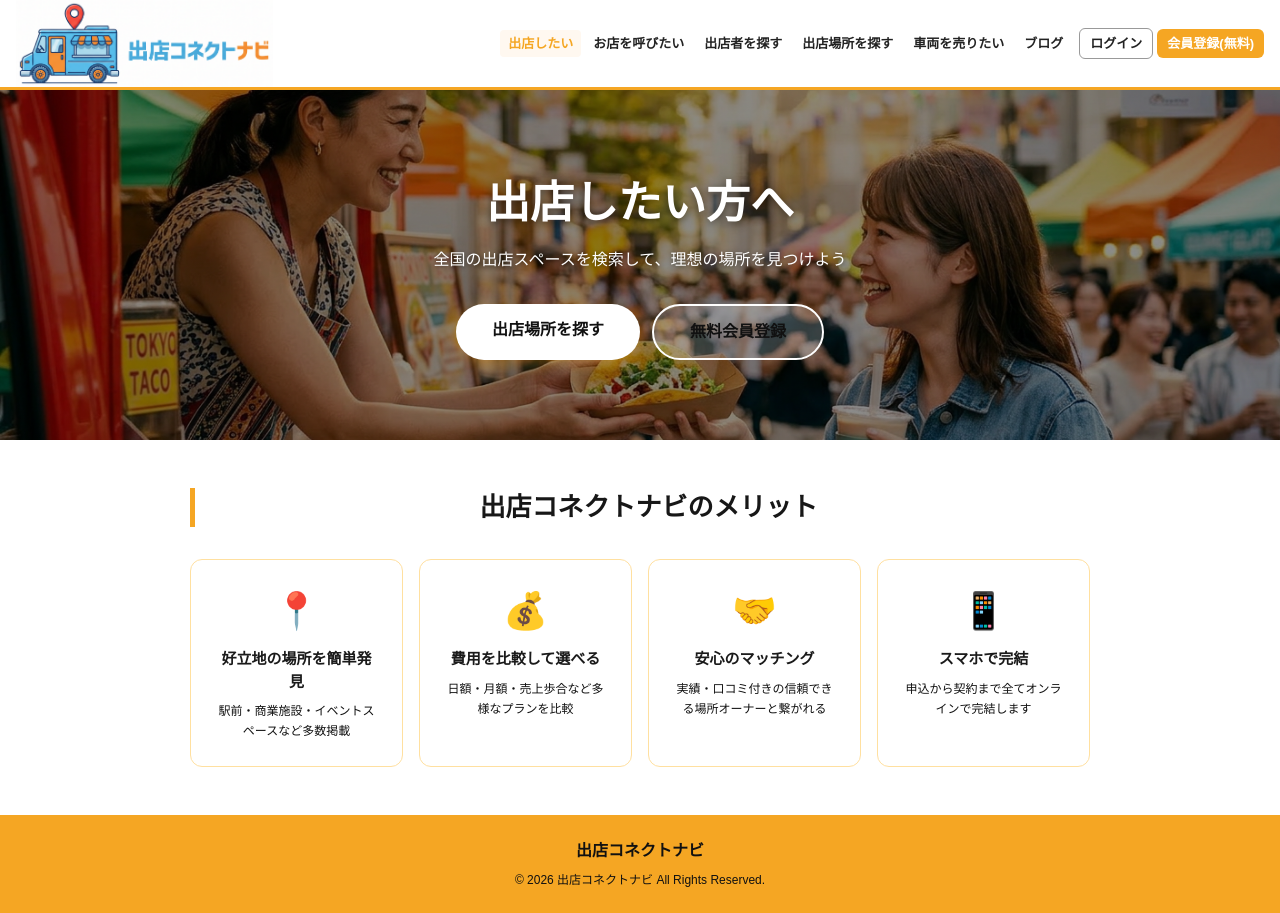
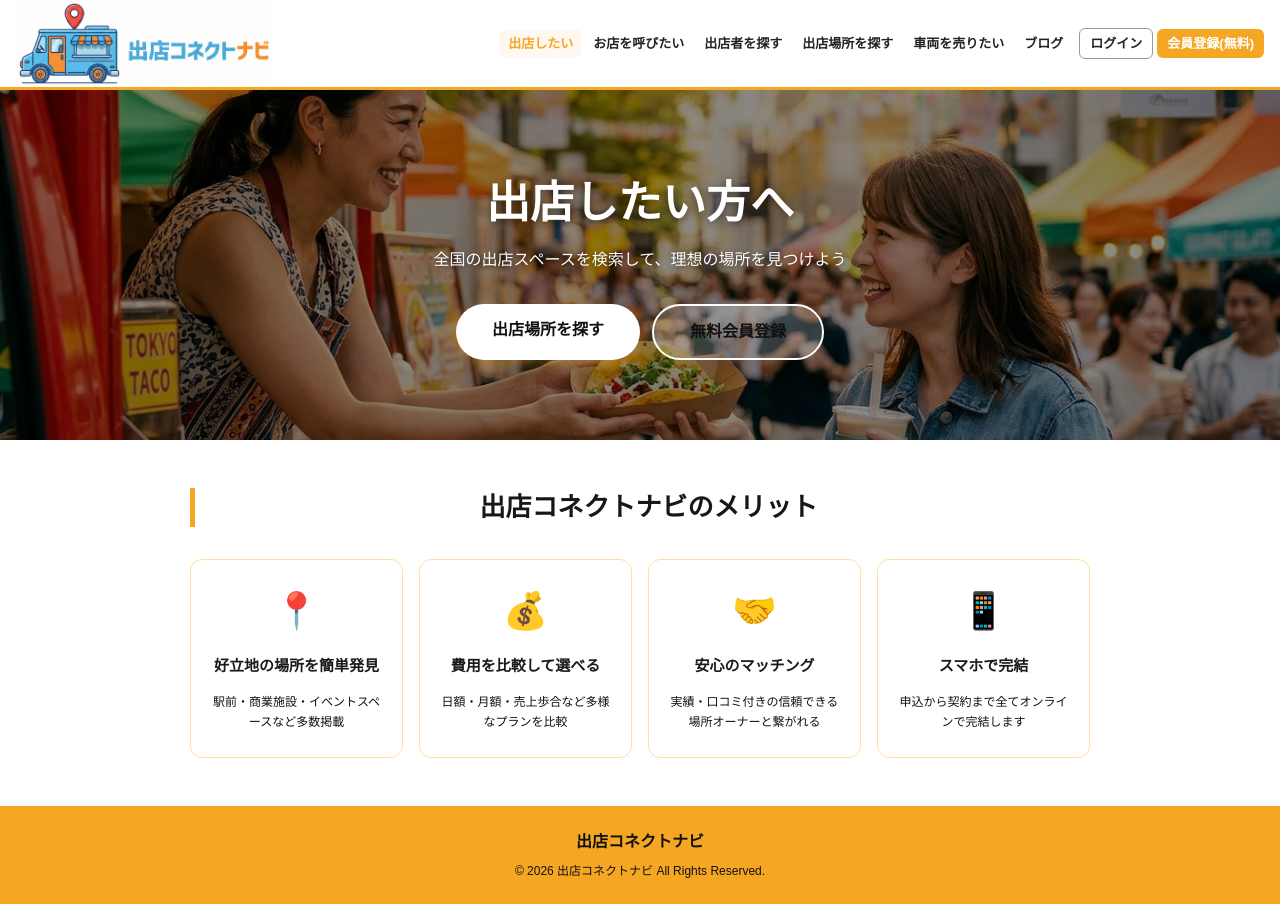
Before and after one commit to rinfuku0917/shutten-connect-navi, a Next.js app: page /space in a window 1280 px wide. Built offline with nearby package versions, Linux system fonts and the light colour scheme.

Commit message:
balance space merit card heights and titles

```diff
--- a/app/space/page.tsx
+++ b/app/space/page.tsx
@@ -24,11 +24,11 @@ export default function SpacePage() {
       <div style={{background:'#fff',padding:'48px 24px',textAlign:'center'}}>
         <div style={{maxWidth:'900px',margin:'0 auto'}}>
           <h2 style={{fontSize:'26px',fontWeight:'900',marginBottom:'32px',borderLeft:'5px solid #F5A623',paddingLeft:'12px'}}>出店コネクトナビのメリット</h2>
-          <div className='grid-4' style={{gap:'16px',maxWidth:'960px',margin:'0 auto',textAlign:'center'}}>
+          <div className='grid-4' style={{gap:'16px',maxWidth:'960px',margin:'0 auto',textAlign:'center',alignItems:'stretch'}}>
             {merits.map(m => (
-              <div key={m.title} style={{background:'#fff',borderRadius:'12px',border:'1px solid #FFE0A0',padding:'24px',textAlign:'center'}}>
+              <div key={m.title} style={{background:'#fff',borderRadius:'12px',border:'1px solid #FFE0A0',padding:'24px 16px',textAlign:'center',height:'100%',display:'flex',flexDirection:'column',alignItems:'center'}}>
                 <div style={{fontSize:'36px',marginBottom:'10px'}}>{m.icon}</div>
-                <div style={{fontWeight:'900',fontSize:'15px',marginBottom:'8px',color:'#1a1a1a'}}>{m.title}</div>
+                <div style={{fontWeight:'900',fontSize:'15px',marginBottom:'8px',color:'#1a1a1a',minHeight:'2.4em',display:'flex',alignItems:'center',justifyContent:'center',wordBreak:'keep-all',lineHeight:1.2}}>{m.title}</div>
                 <div style={{fontSize:'12px',color:'#111',lineHeight:1.7}}>{m.desc}</div>
               </div>
             ))}
```
